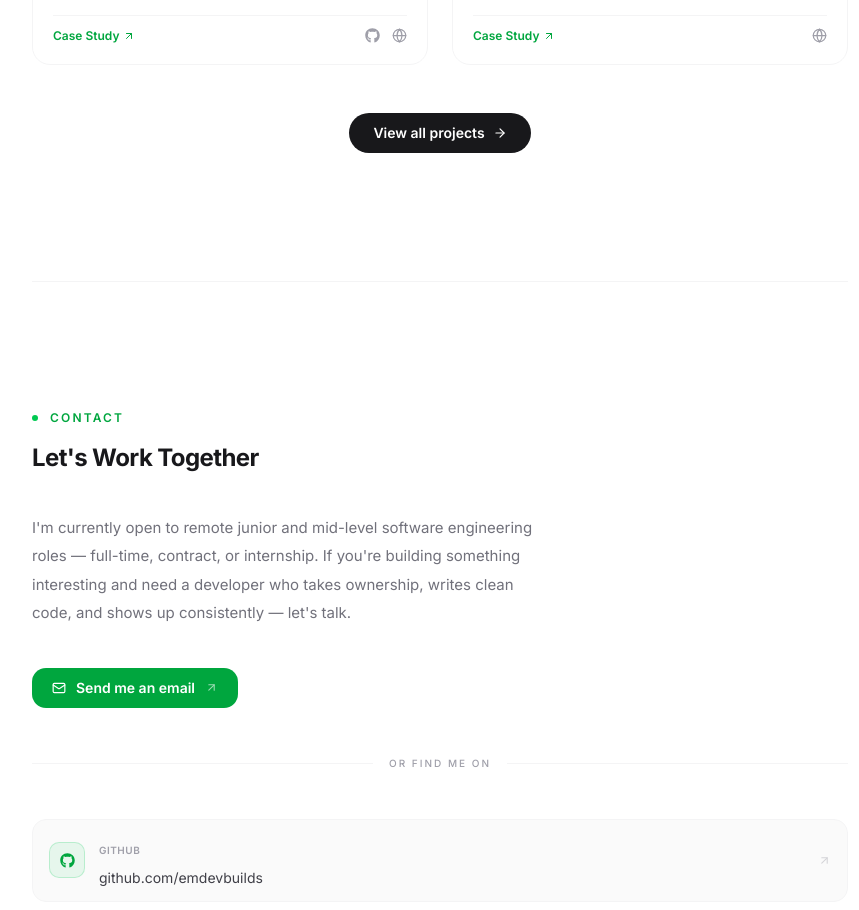
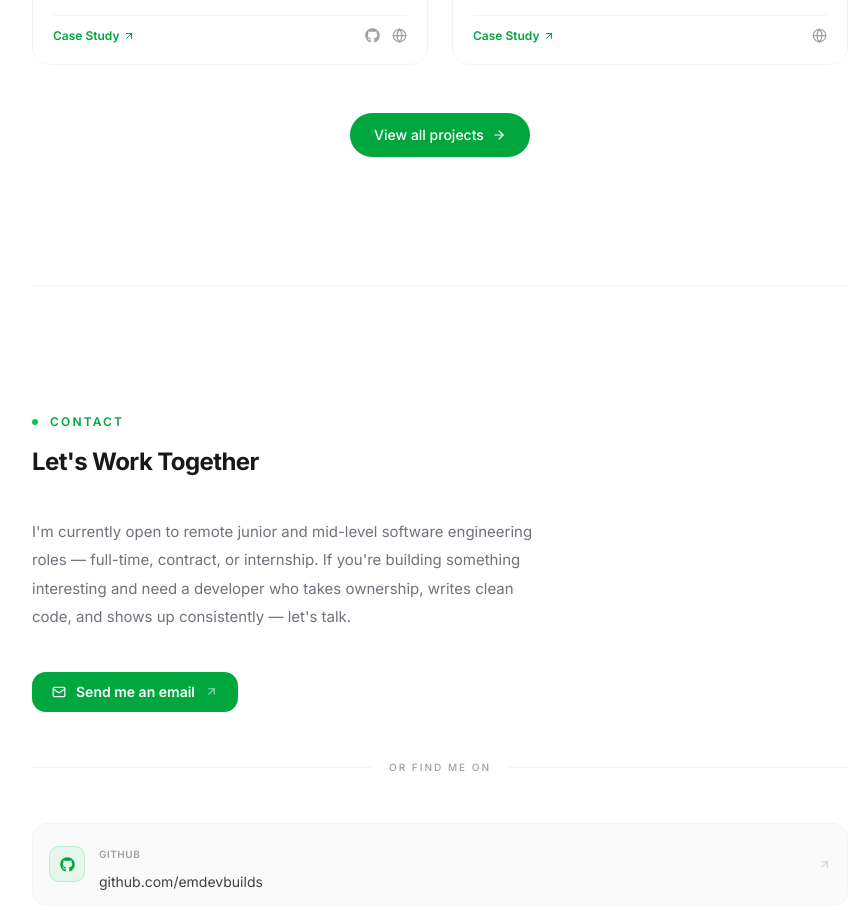
Before and after one commit to emdevbuilds/portfolio, a Next.js app: page / in a window 1280 px wide. Shown: the part 4288-5198 px from the top of the page, without its empty margins (200-1059 px from the left). Built offline with nearby package versions, Linux system fonts and the light colour scheme.

Commit message:
added animation to the FeaturedProjects

```diff
--- a/src/components/sections/FeaturedProjects.tsx
+++ b/src/components/sections/FeaturedProjects.tsx
@@ -2,6 +2,7 @@
 
 import Link from "next/link";
 import { ArrowRight } from "lucide-react";
+import { motion } from "framer-motion";
 import {
   SectionHeading,
   RevealSection,
@@ -41,18 +42,20 @@ export default function FeaturedProjects() {
         ))}
       </StaggeredGrid>
 
-      {/* CTA */}
+      {/* CTA — matches CtaButtons primary style */}
       <RevealSection delay={0.1} className="flex justify-center mt-2">
+        <motion.div whileTap={{ scale: 0.97 }}>
           <Link
             href="/projects"
-          className="group inline-flex items-center gap-2 px-6 py-2.5 rounded-full bg-zinc-900 hover:bg-zinc-800 dark:bg-zinc-100 dark:hover:bg-white text-white dark:text-zinc-900 text-sm font-semibold transition-all duration-200 hover:shadow-lg hover:shadow-zinc-200 dark:hover:shadow-zinc-900"
+            className="group inline-flex items-center gap-2 px-6 py-3 rounded-full bg-green-600 hover:bg-green-700 active:bg-green-800 text-white text-sm font-medium transition-all duration-200 focus-visible:outline-none focus-visible:ring-2 focus-visible:ring-green-500 focus-visible:ring-offset-2 dark:focus-visible:ring-offset-zinc-950"
           >
             View all projects
             <ArrowRight
               size={14}
-            className="transition-transform duration-200 group-hover:translate-x-0.5"
+              className="transition-transform duration-200 group-hover:translate-x-1"
             />
           </Link>
+        </motion.div>
       </RevealSection>
     </section>
   );
```
Lines whose indentation alone changed are shown as unchanged.
